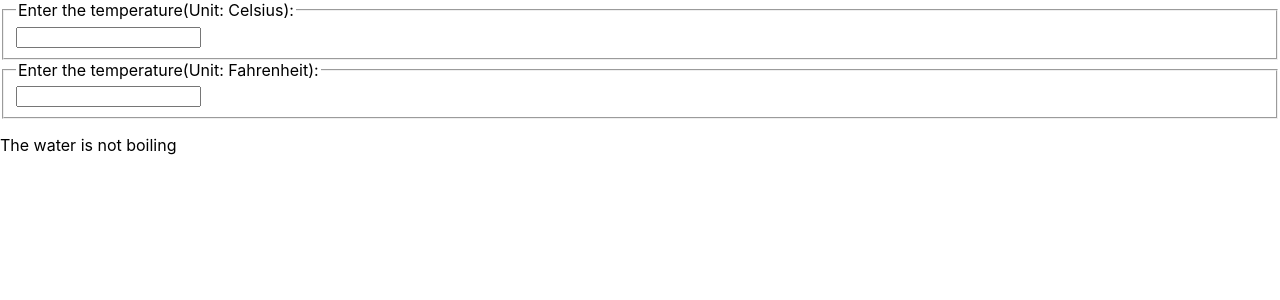
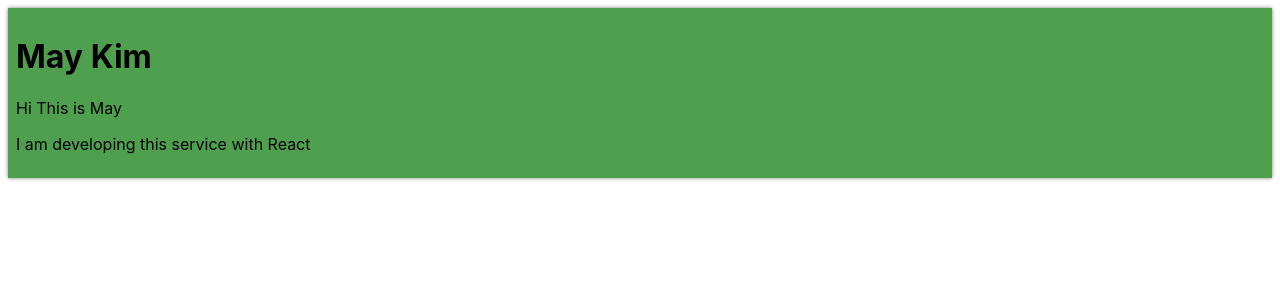
Before and after one commit to MayHyeyeonKim/JS_TS_React, a React (Create React App) app in the folder react-playground/react-playground/: page / in a window 1280 px wide. Shown: the top 300 px of the page. Built offline with nearby package versions, Linux system fonts and the light colour scheme.

Commit message:
component composition

```diff
--- /dev/null
+++ b/react-playground/react-playground/src/chapter_13/Card.jsx
@@ -0,0 +1,21 @@
+import React from 'react'
+
+function Card(props) {
+    const { title, backgroundColor, children } = props;
+    return (
+    <div
+        style= {{
+            margin: 8,
+            padding: 8,
+            boarderRadius: 8,
+            boxShadow: "0px 0px 4px grey",
+            backgroundColor: backgroundColor || "white",
+        }}
+    >
+        {title && <h1>{title}</h1>}
+        {children}
+    </div>
+    );
+}
+
+export default Card;
--- /dev/null
+++ b/react-playground/react-playground/src/chapter_13/ProfileCard.jsx
@@ -0,0 +1,12 @@
+import Card from './Card'
+
+function ProfileCard(props) {
+    return (
+        <Card title="May Kim" backgroundColor="#4ea04e">
+            <p>Hi This is May</p>
+            <p>I am developing this service with React</p>
+        </Card>
+    )
+}
+
+export default ProfileCard;
--- a/react-playground/react-playground/src/index.js
+++ b/react-playground/react-playground/src/index.js
@@ -12,7 +12,8 @@
 // import LandingPage from "./chapter_09/LandingPage";
 // import AttendanceBook from "./\bchapter_10/AttendanceBook";
 // import SignUp from "./chapter_11/SignUp";
-import Calculator from './chapter_12/Calculator';
+// import Calculator from './chapter_12/Calculator';
+import ProfileCard from "./chapter_13/ProfileCard";
 
   const root = ReactDOM.createRoot(document.getElementById("root"));
   root.render(
@@ -26,7 +27,8 @@
       {/* <LandingPage /> */}
       {/* <AttendanceBook /> */}
       {/* <SignUp /> */}
-      <Calculator />
+      {/* <Calculator /> */}
+      <ProfileCard />
     </React.StrictMode>,
     document.getElementById("root")
   );
```
